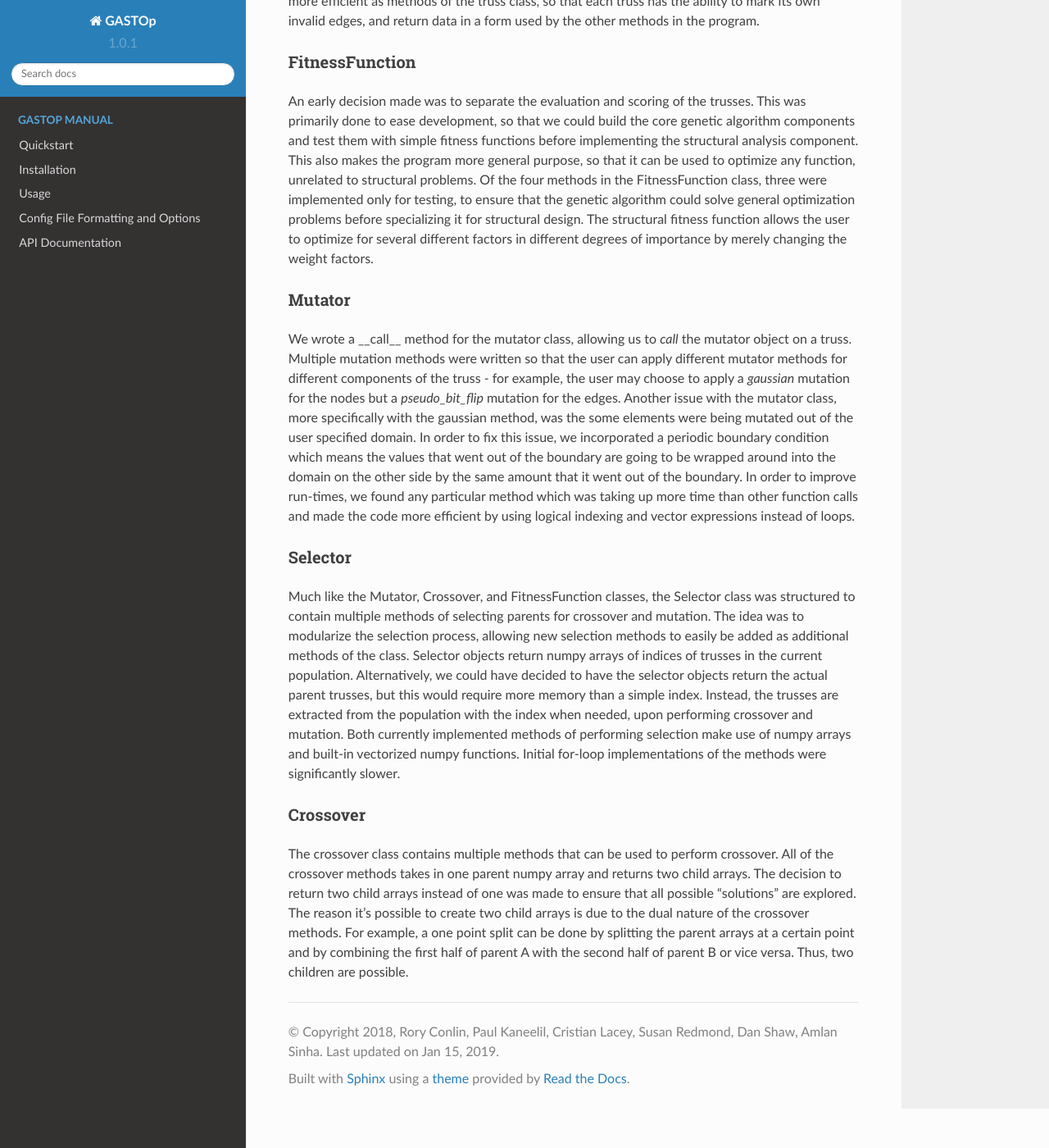
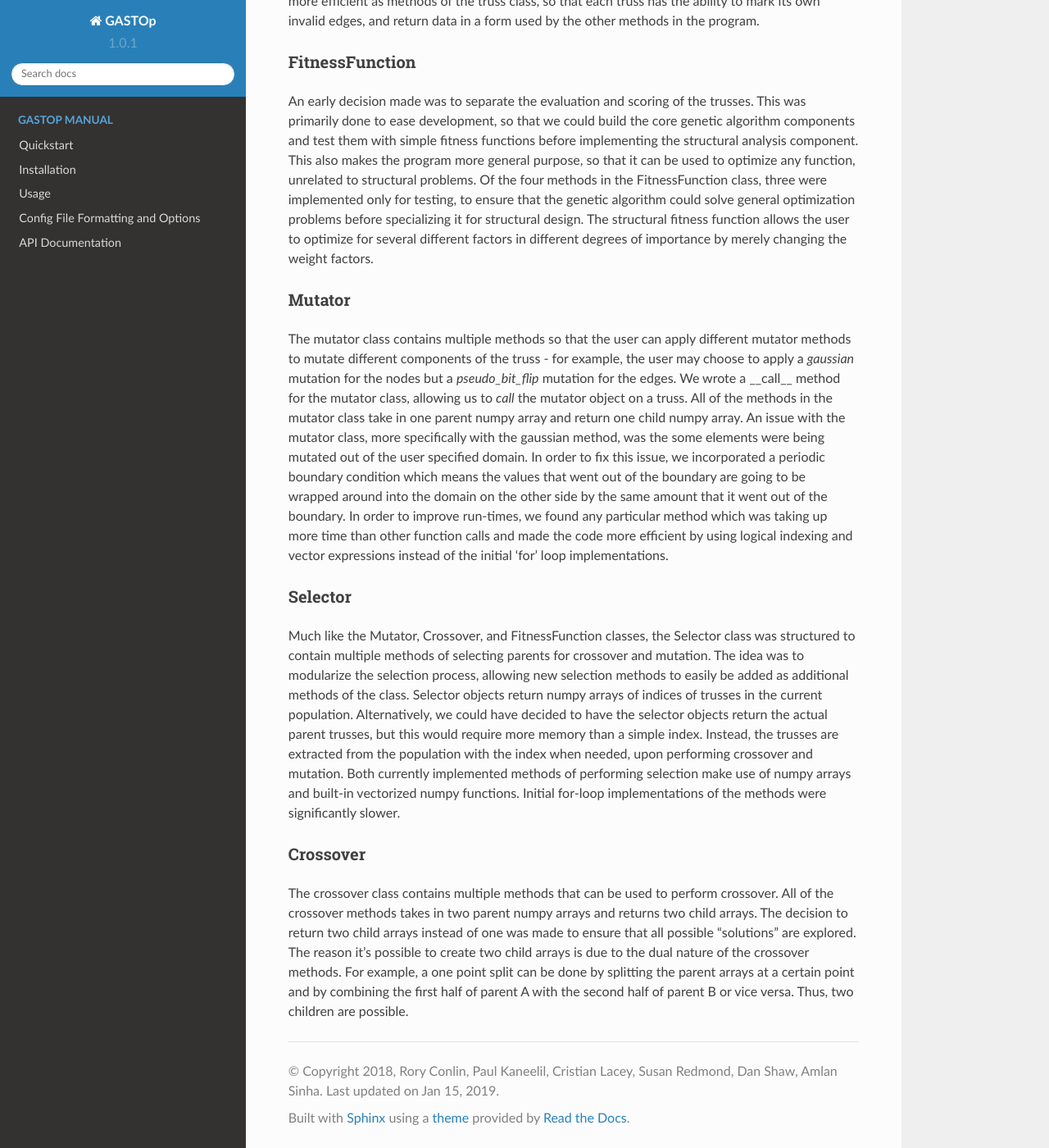
Before and after one commit to f0uriest/GASTOp, a Sphinx documentation site: the page built from docs/lessons_learned.rst, in a window 1280 px wide and 1400 px high, scrolled down 2176 px. Shown: the whole window at 82% size. Built offline with Sphinx 7.4.7 and the Read the Docs theme 2.0.0, drawn with Linux system fonts in a browser that asks for light colours.

Commit message:
Made some changes to the mutator section in the lessons_learned.rst and changed 'one parent numpy array' to 'two parent numpy array' in the crossover section

```diff
--- a/docs/lessons_learned.rst
+++ b/docs/lessons_learned.rst
@@ -107,18 +107,20 @@ to optimize for several different factors in different degrees of importance by
 
 Mutator
 *******
-We wrote a __call__ method for the mutator class, allowing us to *call* the mutator object
-on a truss. Multiple mutation methods were written so that the user can apply
-different mutator methods for different components of the truss - for example, the
+The mutator class contains multiple methods so that the user can apply different
+mutator methods to mutate different components of the truss - for example, the
 user may choose to apply a *gaussian* mutation for the nodes but a *pseudo_bit_flip*
-mutation for the edges. Another issue with the mutator class, more specifically with
-the gaussian method, was the some elements were being mutated out of the user specified domain.
-In order to fix this issue, we incorporated a periodic boundary condition which means the
-values that went out of the boundary are going to be wrapped around into the domain
-on the other side by the same amount that it went out of the boundary. In order to improve
-run-times,  we found any particular method which was taking up more time than other function calls
-and made the code more efficient by using logical indexing and vector expressions instead of
-loops.
+mutation for the edges. We wrote a __call__ method for the mutator class, allowing
+us to *call* the mutator object on a truss. All of the methods in the mutator class
+take in one parent numpy array and return one child numpy array. An issue with the
+mutator class, more specifically with the gaussian method, was the some elements
+were being mutated out of the user specified domain. In order to fix this issue,
+we incorporated a periodic boundary condition which means the values that went
+out of the boundary are going to be wrapped around into the domain on the other side
+by the same amount that it went out of the boundary. In order to improve run-times,
+we found any particular method which was taking up more time than other function calls
+and made the code more efficient by using logical indexing and vector expressions
+instead of the initial 'for' loop implementations.
 
 Selector
 ********
@@ -128,7 +130,7 @@ Much like the Mutator, Crossover, and FitnessFunction classes, the Selector clas
 Crossover
 *********
 The crossover class contains multiple methods that can be used to perform crossover.
-All of the crossover methods takes in one parent numpy array and returns two child
+All of the crossover methods takes in two parent numpy arrays and returns two child
 arrays. The decision to return two child arrays instead of one was made to ensure
 that all possible "solutions" are explored. The reason it's possible to create two
 child arrays is due to the dual nature of the crossover methods. For example, a one
```
